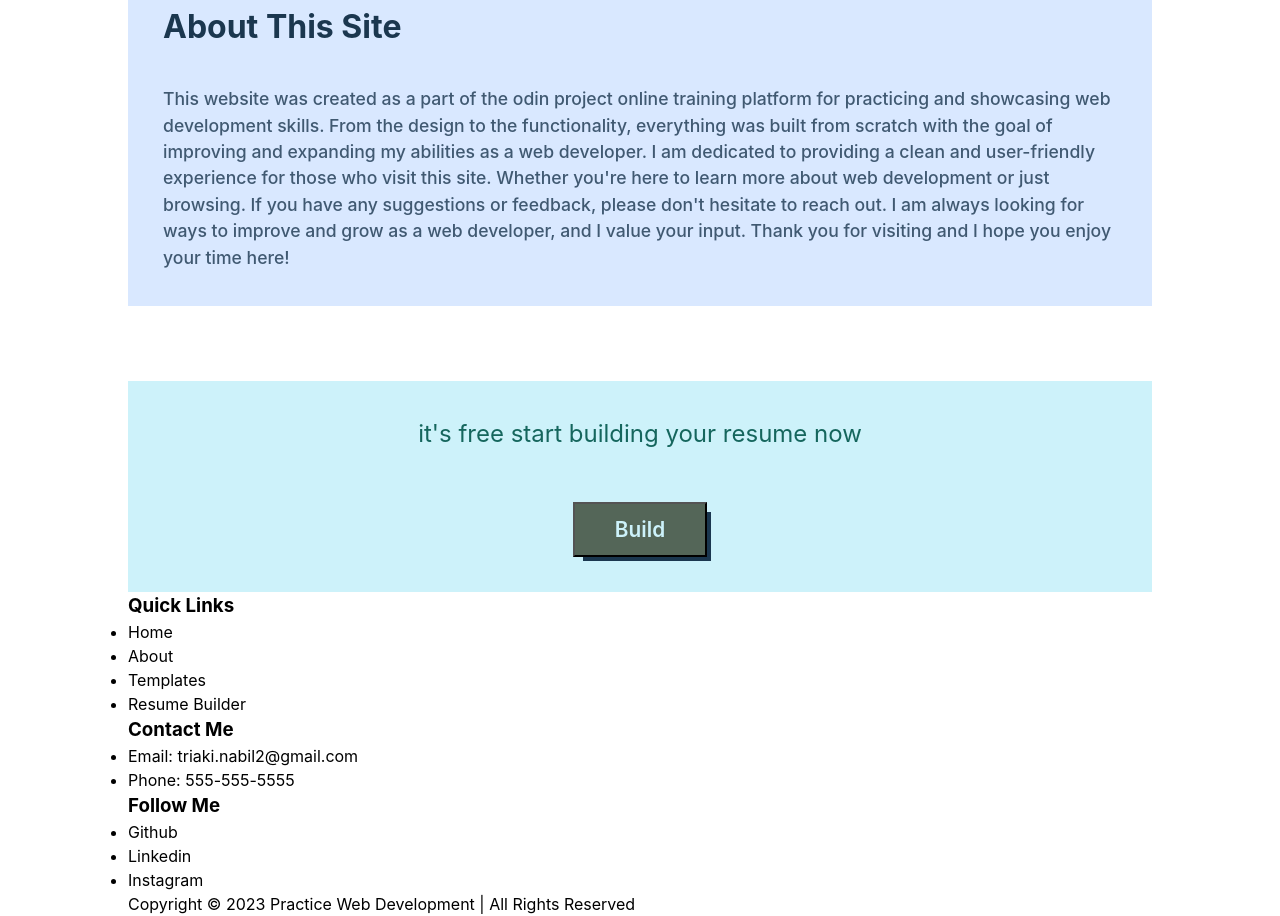
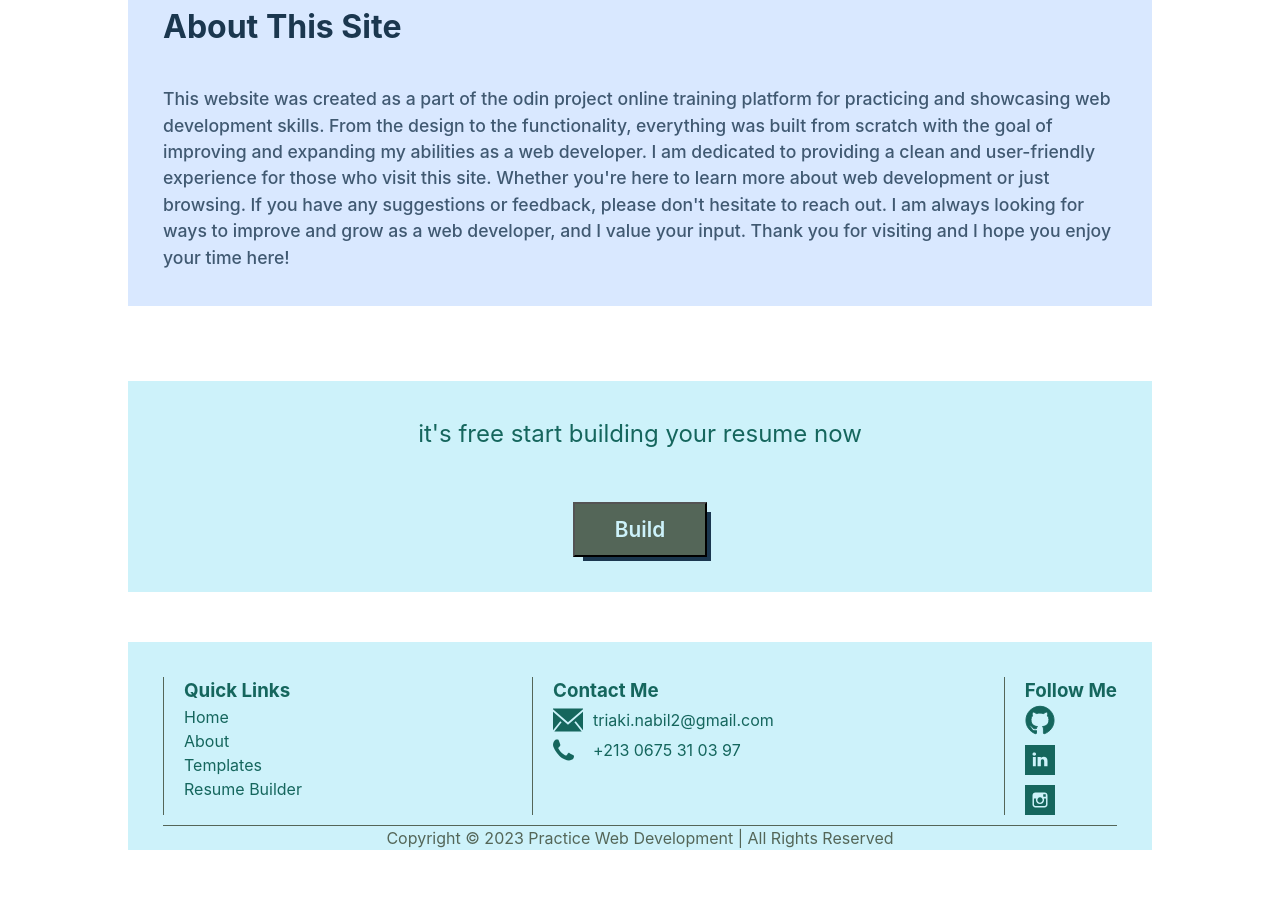
Before and after one commit to triaki-nabil-prog/CV-Application, a React app: page / in a window 1280 px wide. Shown: the part 1410-2326 px from the top of the page. After the commit the page ends 2260 px from the top, so only its background shows below. Built offline with nearby package versions, Linux system fonts and the light colour scheme.

Commit message:
created the footer and added social media and contact svg images

```diff
--- a/src/components/landingPage/Footer.js
+++ b/src/components/landingPage/Footer.js
@@ -1,4 +1,9 @@
 import React from 'react';
+import github from '../../assets/img/github.svg';
+import linkedin from '../../assets/img/linkedin.svg';
+import insta from '../../assets/img/instagram.svg';
+import email from '../../assets/img/email.svg';
+import phone from '../../assets/img/phone.svg';
 
 class Footer extends React.Component {
     render() {
@@ -17,16 +22,16 @@ class Footer extends React.Component {
                     <div className="footer-contact">
                         <h3>Contact Me</h3>
                         <ul>
-                            <li>Email: triaki.nabil2@gmail.com</li>
-                            <li>Phone: 555-555-5555</li>
+                            <li><img src={email} alt="email" /> <p>triaki.nabil2@gmail.com</p></li>
+                            <li><img src={phone} alt="phone" /> <p>+213 0675 31 03 97</p></li>
                         </ul>
                     </div>
                     <div className="footer-social">
                         <h3>Follow Me</h3>
                         <ul>
-                            <li><a href="https://github.com/triaki-nabil-prog">Github</a></li>
-                            <li><a href="https://www.linkedin.com/in/triaki-nabil-87a9a9189/">Linkedin</a></li>
-                            <li><a href="https://www.instagram.com/nabil_triaki/">Instagram</a></li>
+                            <li><a href="https://github.com/triaki-nabil-prog"><img src={github} alt="github" /></a></li>
+                            <li><a href="https://www.linkedin.com/in/triaki-nabil-87a9a9189/"><img src={linkedin} alt="Linkedin" /></a></li>
+                            <li><a href="https://www.instagram.com/nabil_triaki/"><img src={insta} alt="Instagram" /></a></li>
                         </ul>
                     </div>
                 </div>
--- a/src/css/Landingpage.css
+++ b/src/css/Landingpage.css
@@ -279,3 +279,53 @@ html {
     border: 2px solid #1B374F;
 
 }
+
+footer{
+    margin-top: 50px;
+    display: flex;
+    flex-direction: column;
+    background-color: #CDF2FA;
+    color:#15665D;
+}
+
+.footer-container{
+    padding: 35px 35px 10px 35px;
+    display: flex;
+    justify-content: space-between;
+}
+
+.footer-container>*{
+    border-left: 1px solid #546658;
+    padding-left: 20px;
+}
+
+.copyright{
+    margin-left: 35px;
+    margin-right: 35px;
+    border-top: 1px solid #546658;
+    text-align: center;
+    color:#546658;
+}
+
+.footer-social ul{
+    display: flex;
+    flex-direction: column;
+    gap: 10px;
+}
+
+.footer-social ul img,
+.footer-contact ul img{
+    width: 30px;
+}
+
+.footer-contact ul li{
+    display: flex;
+    align-items: center;
+    gap: 10px;
+}
+
+.footer-links ul li:hover {
+
+    background-color: #f9675fd5 ;
+
+}
--- a/src/css/Reset.css
+++ b/src/css/Reset.css
@@ -29,6 +29,7 @@ ul,
 li {
     margin: 0;
     padding: 0;
+    list-style: none;
 }
 
 /* Set core root defaults */
```
Also changed, not shown: src/assets/img/email.svg (added), src/assets/img/github.svg (added), src/assets/img/instagram.svg (added), src/assets/img/linkedin.svg (added), src/assets/img/phone.svg (added).
